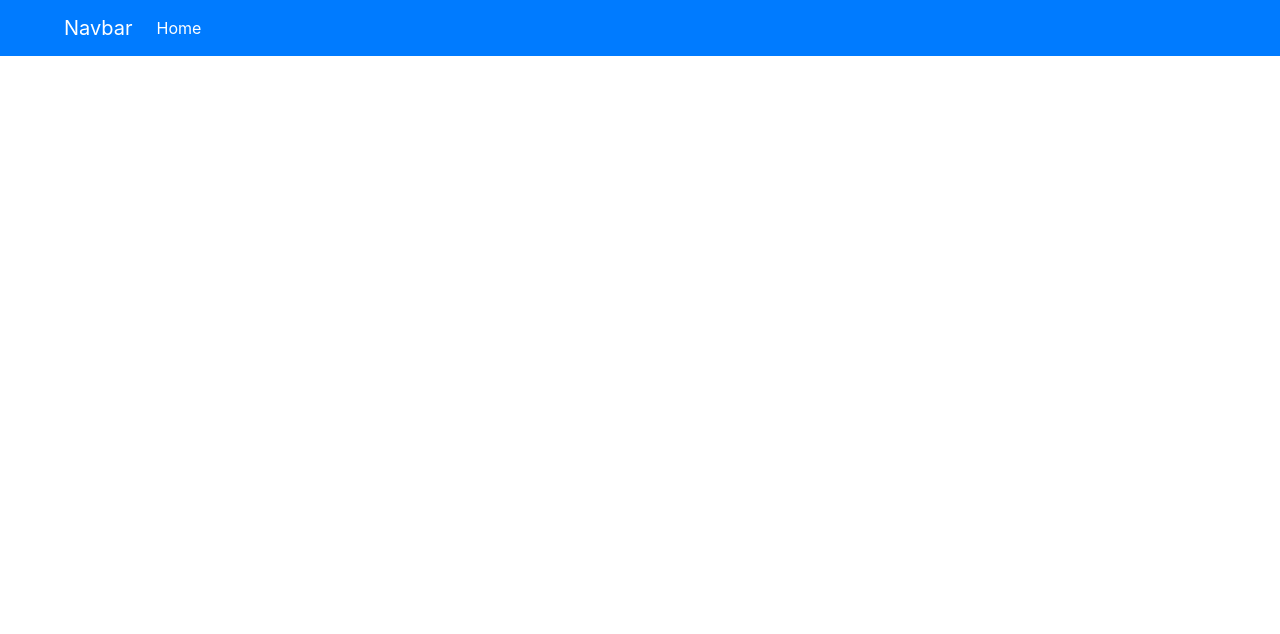
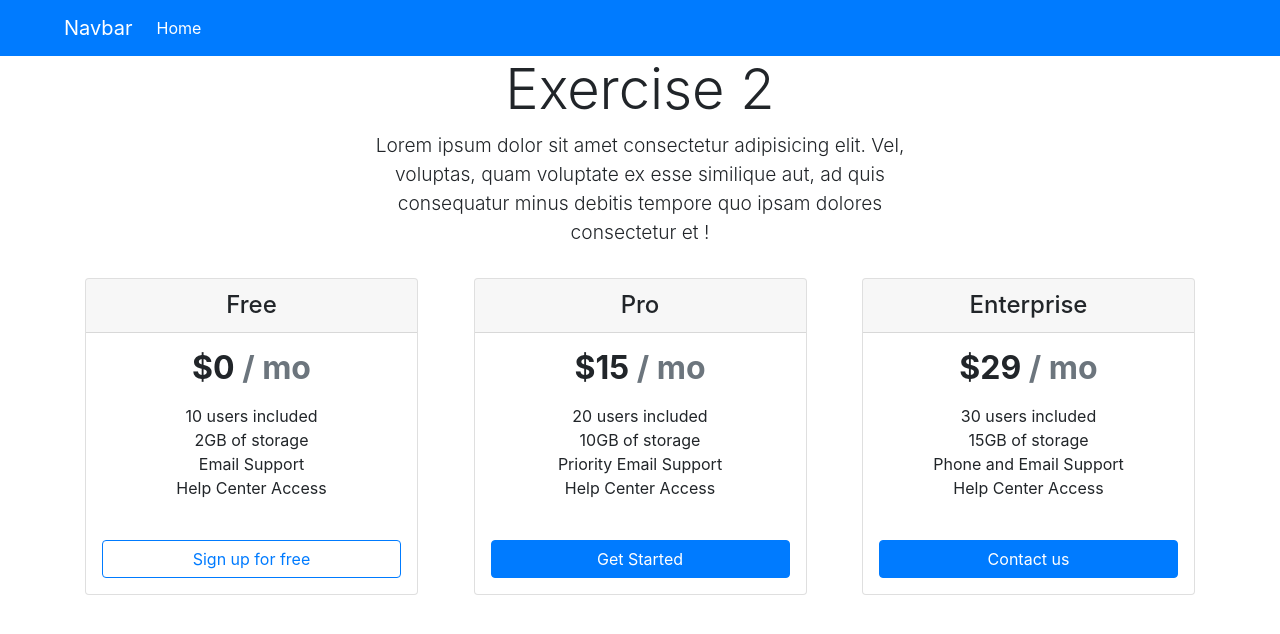
Before and after one commit to Setimarz108/M2-D8-, a plain HTML site: page index.html in a window 1280 px wide. Drawn offline with nearby package versions, Linux system fonts and the light colour scheme.

Commit message:
Exercise 2 is done

```diff
--- a/index.html
+++ b/index.html
@@ -5,6 +5,7 @@
     <meta http-equiv="X-UA-Compatible" content="IE=edge">
     <meta name="viewport" content="width=device-width, initial-scale=1.0">
     <link rel="stylesheet" href="https://cdn.jsdelivr.net/npm/bootstrap@4.6.1/dist/css/bootstrap.min.css" integrity="sha384-zCbKRCUGaJDkqS1kPbPd7TveP5iyJE0EjAuZQTgFLD2ylzuqKfdKlfG/eSrtxUkn" crossorigin="anonymous">
+    <link rel="stylesheet" href="./styles.css">
     <title>Landing page</title>
 </head>
 <body>
@@ -22,5 +23,65 @@
           </div>
         </div>
       </nav>
+
+
+      <!--/-/-/-/-/-/-/-/-/ EXERCISE 2 🚀 -/-/-/-/-/-/-/-/-->
+      <section class="container">
+        <div>
+          <h1 class="display-4 text-center">Exercise 2</h1>
+          <p class="font-weight-light w-50 mx-auto text-center" style="font-size: larger;">Lorem ipsum dolor sit amet consectetur adipisicing elit. Vel, voluptas, quam voluptate ex esse similique aut, ad quis consequatur minus debitis tempore quo ipsam dolores consectetur et !</p>
+        </div>
+        <div class="container pt-3">
+          <div class="row d-flex justify-content-between align-items-center">
+            <div class="card" style="width: 30%;">
+                <h4 class="card-header text-center">Free</h4>
+                <div class="text-center">
+                  <h2 class="py-3 font-weight-bold">$0<span class="text-muted"> / mo</span></h2>
+                  <div class="pb-3" style="line-height: 50%;">
+                    <p>10 users included</p>
+                    <p>2GB of storage</p>
+                    <p>Email Support</p>
+                    <p>Help Center Access</p>
+                  </div>
+                </div>
+                <div class="p-3">
+                  <button class="btn btn-outline-primary w-100">Sign up for free</button>
+                </div>
+            </div>
+            <div class="card" style="width: 30%;">
+              <h4 class="card-header text-center">Pro</h4>
+              <div class="text-center">
+                <h2 class="py-3 font-weight-bold">$15<span class="text-muted"> / mo</span></h2>
+                <div class="pb-3" style="line-height: 50%;">
+                  <p>20 users included</p>
+                  <p>10GB of storage</p>
+                  <p>Priority Email Support</p>
+                  <p>Help Center Access</p>
+                </div>
+              </div>
+              <div class="p-3">
+                <button class="btn btn-primary w-100">Get Started</button>
+              </div>
+          </div>
+          <div class="card" style="width: 30%;">
+            <h4 class="card-header text-center">Enterprise</h4>
+            <div class="text-center">
+              <h2 class="py-3 font-weight-bold">$29<span class="text-muted"> / mo</span></h2>
+              <div class="pb-3" style="line-height: 50%;">
+                <p>30 users included</p>
+                <p>15GB of storage</p>
+                <p>Phone and Email Support</p>
+                <p>Help Center Access</p>
+              </div>
+            </div>
+            <div class="p-3">
+              <button class="btn btn-primary w-100">Contact us</button>
+            </div>
+        </div>
+          </div>
+        </div>
+      </section>
+
+
 </body>
 </html>
```
